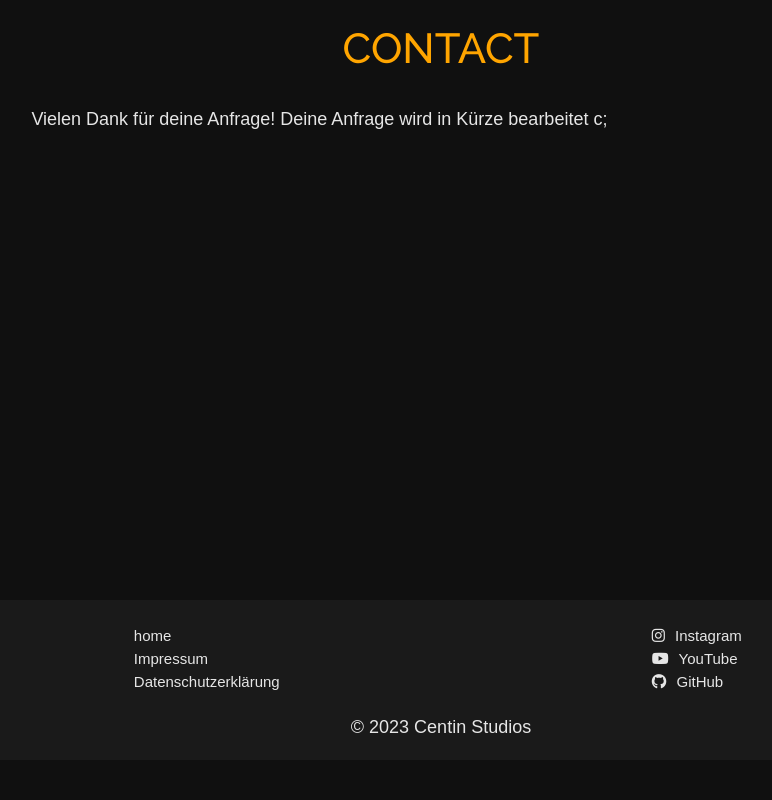
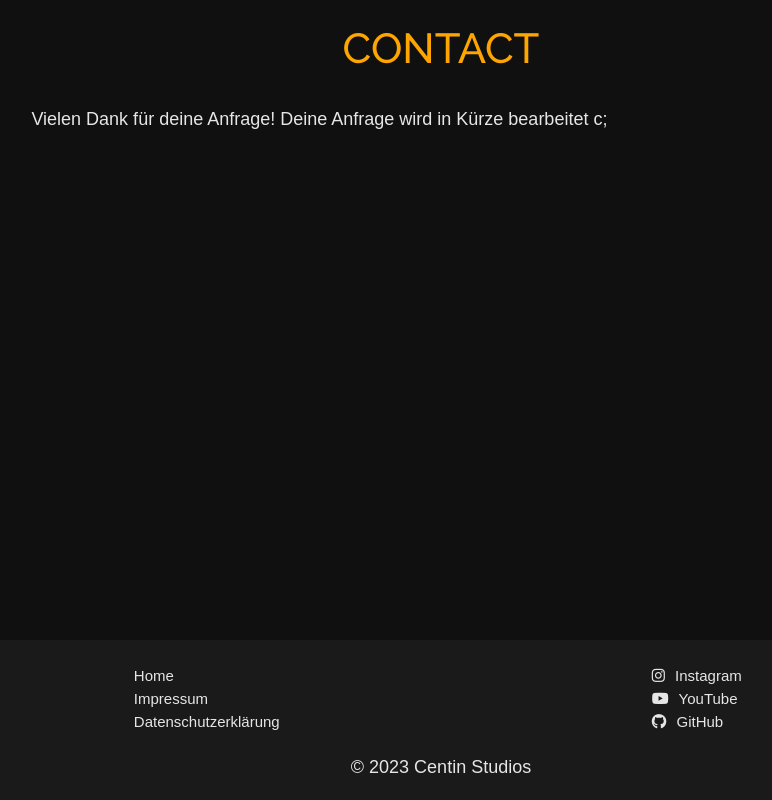
Before and after one commit to C3ntin/CentinStudios, a plain HTML site: page success.html in a window 1280 px wide. Shown: the whole page, without its empty margins (199-971 px from the left). Drawn offline with nearby package versions, Linux system fonts and the light colour scheme.

Commit message:
Add files via upload

```diff
--- a/success.html
+++ b/success.html
@@ -16,7 +16,7 @@
 
     <!-- CONTACT -->
 
-    <section id="contact">
+    <section style="min-height: 80vh;">
         <div class="flex-container">
             <h3>Contact</h3>
             <p style="padding: 0 10%;"> Vielen Dank für deine Anfrage! Deine Anfrage wird in Kürze bearbeitet c;</p>
@@ -29,7 +29,7 @@
         <div class="flex-container">
             <div class="flexbox-item-footer">
                 <ul>
-                    <li> <a href="index.html"> home </a>  </li>
+                    <li> <a href="index.html"> Home </a>  </li>
                     <li> <a href="subpages/imprint.html"> Impressum </a> </li>
                     <li> <a href="subpages/privacypolicy.html"> Datenschutzerklärung </a></li>
                 </ul>
```
